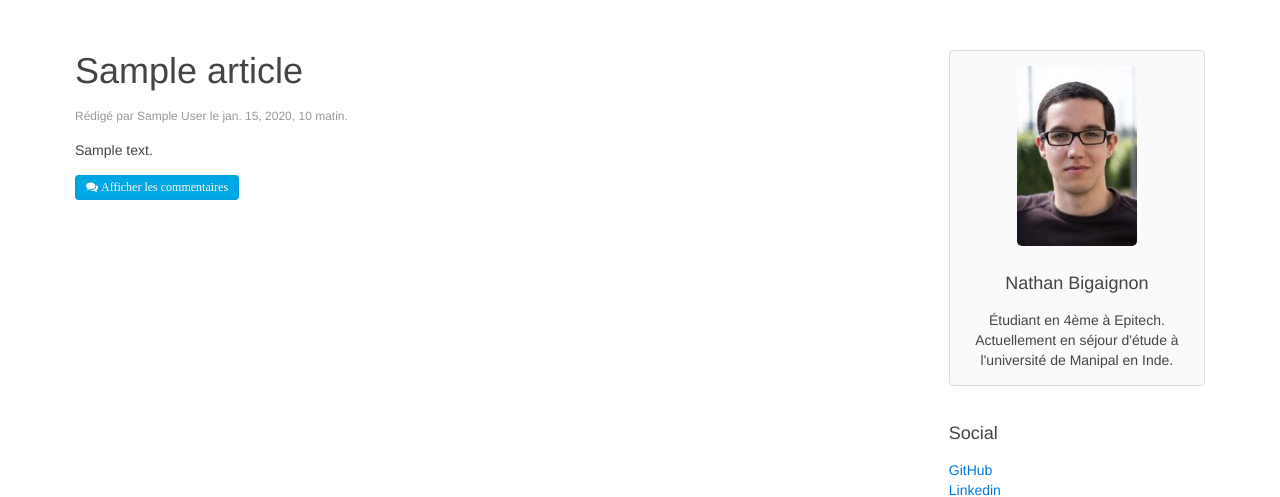
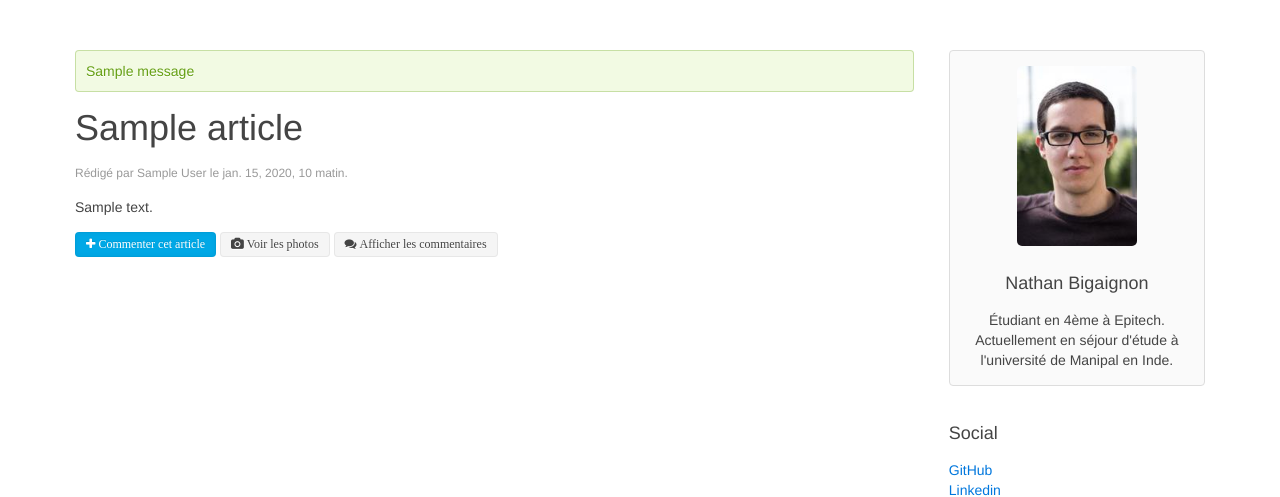
Before and after one commit to epi-log/django-blog-minimalist, a Django app: page / in a window 1280 px wide. Shown: the part 57-554 px from the top of the page. Run offline with Django 3.2, Linux system fonts and the light colour scheme; tables that the repository leaves empty hold one stand-in row (values such as "Sample post"); one stand-in notice (Sample message) is shown; some libraries are stand-ins or nearby versions.

Commit message:
Users can now comments articles.

```diff
--- a/blog/models.py
+++ b/blog/models.py
@@ -15,6 +15,7 @@ class Article(models.Model):
     content = RichTextField()
     dateCreated = models.DateTimeField(auto_now_add=True)
     dateUpdated = models.DateTimeField(auto_now=True)
+    album = models.CharField(max_length=255, blank=True)
 
     class Meta:
         ordering = ['-dateCreated']
@@ -22,10 +23,12 @@ class Article(models.Model):
 
 class Comment(models.Model):
     def __str__(self):
-        return self.author + ' ' + str(formats.date_format(self.dateCreated, "SHORT_DATETIME_FORMAT"))
+        return self.firstname + ' ' + self.lastname + ' ' + str(
+            formats.date_format(self.dateCreated, "SHORT_DATETIME_FORMAT"))
 
-    author = models.CharField(max_length=100)
+    firstname = models.CharField(max_length=100)
+    lastname = models.CharField(max_length=100)
     content = models.TextField()
     dateCreated = models.DateTimeField(auto_now_add=True)
     dateUpdated = models.DateTimeField(auto_now=True)
-    article = models.ForeignKey(Article)
+    id_article = models.ForeignKey(Article)
--- a/blog/templates/blog/article_list.html
+++ b/blog/templates/blog/article_list.html
@@ -5,8 +5,18 @@
     <li><a href="/">Accueil</a></li>
     <li class="uk-active"><span>Articles</span></li>
 {% endblock %}
+
 {% block body %}
     <div class="uk-width-medium-3-4">
+        {% if messages %}
+            <ul class="uk-list">
+                {% for message in messages %}
+                    <li>
+                        <div class="uk-alert uk-alert-{{ message.tags }}">{{ message }}</div>
+                    </li>
+                {% endfor %}
+            </ul>
+        {% endif %}
         <article class="uk-article">
             {% for Article in object_list %}
                 <h1 class="uk-article-title">
@@ -17,17 +27,59 @@
                     le {{ Article.dateCreated }}.</p>
 
                 <p>{{ Article.content|safe }}</p>
+                <button
+                        class="uk-button uk-button-small uk-button-primary"
+                        data-uk-modal="{target:'#_article_{{ Article.id }}'}"><span
+                        class="uk-icon-plus uk-icon-mini"> Commenter cet article</span>
+                </button>
+                {% if Article.album != "" %}
+                    <a href="{{ Article.album }}"
+                       class="uk-button uk-button-small">
+                        <span class="uk-icon-camera uk-icon-mini"> Voir les photos</span>
+                    </a>
+                {% endif %}
+                <div id="_article_{{ Article.id }}" class="uk-modal">
+                    <div class="uk-modal-dialog">
+                        <div class="uk-modal-header">Poster un commentaire</div>
+                        <form class="uk-form uk-form-stacked" method="post" action="/post-comment/">
+                            <fieldset>
+                                <div class="uk-form-row">
+                                    <label for="_firstname" class="uk-form-label">Prénom</label>
+                                    <input id="_firstname" name="_firstname" class="uk-form-width-large" type="text"
+                                           placeholder="">
+                                </div>
+                                <div class="uk-form-row">
+                                    <label for="_lastname" class="uk-form-label">Nom</label>
+                                    <input id="_lastname" name="_lastname" class="uk-form-width-large" type="text"
+                                           placeholder="">
+                                </div>
+                                <div class="uk-form-row">
+                                    <label for="_content" class="uk-form-label">Contenu</label>
+                                    <textarea id="_content" name="_content" class="uk-form-width-large uk-form-large"
+                                              rows="5"></textarea>
+                                </div>
+                            </fieldset>
+                            <div class="uk-modal-footer">
+                                <button class="uk-button-small uk-button uk-button-primary" type="submit">Poster
+                                </button>
+                                <button class="uk-button-small uk-button uk-modal-close">Annuler</button>
+                            </div>
+                            <input type="hidden" name="_id_article" value="{{ Article.id }}">
+                            {% csrf_token %}
+                        </form>
+                    </div>
+                </div>
                 {% if Article.comment_set.count != 0 %}
-                    <button data-uk-toggle="{target: '#_{{ Article.id }}'}"
-                            class="uk-button uk-button-small uk-button-primary"><span
-                            class="uk-icon-comments uk-icon-mini"> Afficher les commentaires</span>
+                    <button data-uk-toggle="{target: '#_comment_{{ Article.id }}'}"
+                            class="uk-button uk-button-small"><span
+                            class="uk-icon-comments uk-icon-mini">&nbsp;Afficher les commentaires</span>
                     </button>
-                    <ul class="uk-comment-list uk-hidden" id="_{{ Article.id }}">
+                    <ul class="uk-comment-list uk-hidden" id="_comment_{{ Article.id }}">
                         {% for comment in Article.comment_set.all %}
                             <li class="uk-comment">
-                                <article class="uk-margin-top uk-comment">
+                                <article class="uk-comment">
                                     <div class="uk-comment-header">
-                                        <h4 class="uk-comment-title">{{ comment.author }}</h4>
+                                        <h4 class="uk-comment-title">{{ comment.firstname }} {{ comment.lastname }}</h4>
 
                                         <p class="uk-comment-meta">{{ comment.dateCreated }}</p>
                                     </div>
--- a/blog/views.py
+++ b/blog/views.py
@@ -1,8 +1,32 @@
 from django.views.generic import ListView
-from blog.models import Article
+from blog.models import Article, Comment
+from django.http import HttpResponseRedirect
+from django.shortcuts import get_object_or_404
+from django.contrib import messages
 
 
 # One example of django built-in class based view. Very useful for list all elements from a model.
 class ArticleList(ListView):
     model = Article
     paginate_by = 2
+
+
+def post_comment(request):
+    if request.method == 'POST':
+        if request.POST['_firstname'] and request.POST['_lastname'] and request.POST['_content'] and request.POST['_id_article']:
+            firstname = request.POST['_firstname']
+            lastname = request.POST['_lastname']
+            content = request.POST['_content']
+            article = get_object_or_404(Article, id=request.POST['_id_article'])
+            comment = Comment(firstname=firstname, lastname=lastname, content=content, id_article=article)
+            comment.save()
+            messages.add_message(request, messages.SUCCESS, "Votre commentaire a été posté avec succès.")
+            return HttpResponseRedirect('/')
+        else:
+            messages.add_message(request, messages.ERROR,
+                                 "Une erreur est survenue. Veuilliez réessayer plus tard ou contacter l'administrateur du site.")
+        return HttpResponseRedirect('/')
+    else:
+        messages.add_message(request, messages.ERROR,
+                             "Une erreur est survenue. Veuilliez réessayer plus tard ou contacter l'administrateur du site.")
+        return HttpResponseRedirect('/')
--- a/django-mini-blog/urls.py
+++ b/django-mini-blog/urls.py
@@ -16,9 +16,11 @@ Including another URLconf
 
 from django.conf.urls import include, url
 from django.contrib import admin
+from blog import views
 from blog.views import ArticleList
 
 urlpatterns = [
     url(r'^admin', include(admin.site.urls)),
     url(r'^$', ArticleList.as_view()),
+    url(r'^post-comment', views.post_comment, name="post-comment")
 ]
```
